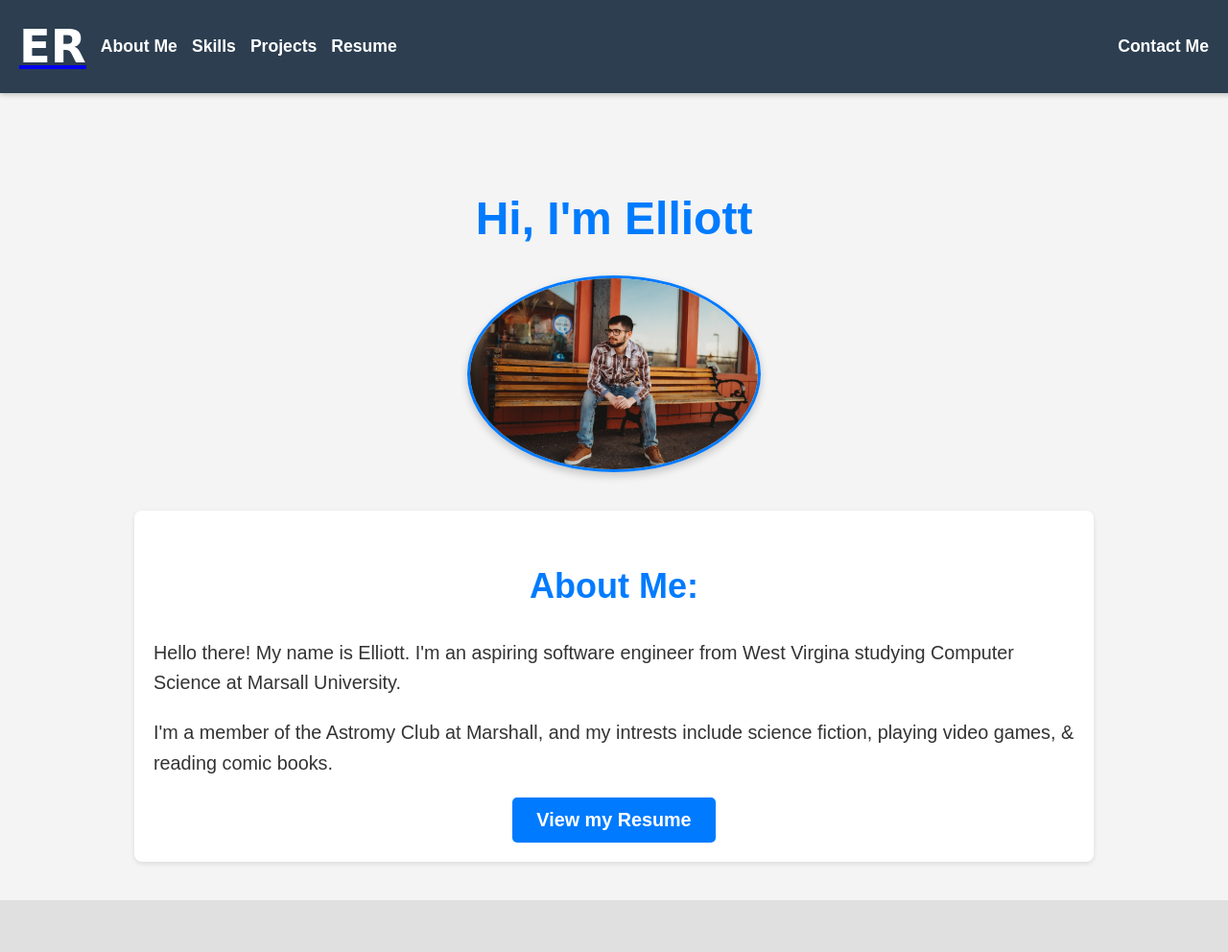
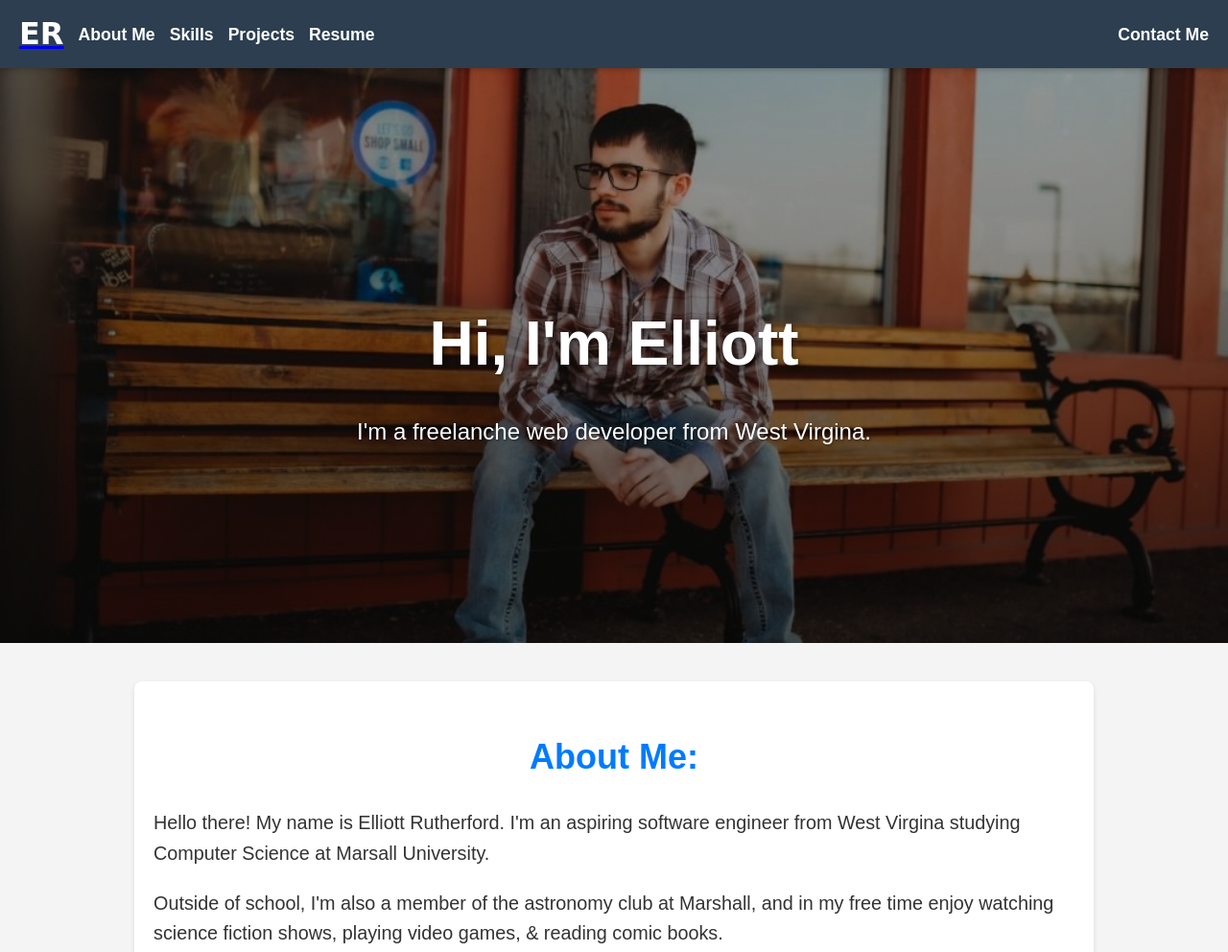
Before and after one commit to ElliottRutherford/ElliottRutherford.github.io, a plain HTML site: page index.html in a window 1280 px wide. Shown: the top 992 px of the page at 96% size. Drawn offline with Linux system fonts and the light colour scheme.

Commit message:
My picture is bigger now, so there's that.

```diff
--- a/index.html
+++ b/index.html
@@ -25,14 +25,20 @@
         </header>
 
         <main>
-            <h1>Hi, I'm Elliott</h1>
-            <img src="resources/images/me.jpg">
+            <section class="hero-section">
+                <img src="resources/images/me.jpg" alt="Elliott Rutherford" class="hero-image">
+                <div class="overlay"></div>
+                <div class="hero-content">
+                    <h1>Hi, I'm Elliott</h1>
+                    <p class="hero-bio">I'm a freelanche web developer from West Virgina.</p>
+                </div>
+            </section>
             <article id="about">
                 <h2>About Me:</h2>
-                <p>Hello there! My name is Elliott. I'm an aspiring software engineer from West Virgina studying Computer Science at Marsall University.</p>
-                <p>I'm a member of the Astromy Club at Marshall, and my intrests include science fiction, playing video games, & reading comic books. </p>
+                <p>Hello there! My name is Elliott Rutherford. I'm an aspiring software engineer from West Virgina studying Computer Science at Marsall University.</p>
+                <p>Outside of school, I'm also a member of the astronomy club at Marshall, and in my free time enjoy watching science fiction shows, playing video games, & reading comic books.</p>
                 <button class="resume-button">
-                    <a href="resources/documents/Elliott_Rutherford_Resume.docx" target="_blank" rel="noopener noreferrer">View my Resume</a>
+                    <a href="resources/documents/Elliott_Rutherford_Resume.pdf" target="_blank" rel="noopener noreferrer">View my Resume</a>
                 </button>
             </article>
             <section id="projects">
--- a/resources/styles.css
+++ b/resources/styles.css
@@ -19,7 +19,7 @@ body {
 
 main {
     flex-grow: 1;
-    padding-top: 150px;
+    padding-top: 70px; /* Adjusted to account for fixed header, allowing hero to fill below it */
 }
 
 header {
@@ -75,27 +75,75 @@ nav ul li a:hover {
     transform: translateY(-3px);
 }
 
-h1 {
+/* Updated styles for the Hero Section */
+.hero-section {
+    position: relative; /* Needed for absolute positioning of image and content */
+    width: 100%;
+    height: 600px; /* Adjust height as desired to make picture 'take up the whole section' */
+    overflow: hidden; /* Ensures image doesn't overflow */
+    display: flex;
+    justify-content: center;
+    align-items: center;
     text-align: center;
-    color: #007bff;
-    margin-top: 40px;
-    margin-bottom: 20px;
-    font-size: 3em;
+    color: white; /* Default text color for overlaid content */
 }
 
-h3 {
-    text-align: center;
+.hero-image {
+    position: absolute;
+    top: 0;
+    left: 0;
+    width: 100%;
+    height: 100%;
+    object-fit: cover; /* Ensures image covers the section without distortion */
+    z-index: 0; /* Behind overlay and content */
 }
 
-main > img {
+.overlay {
+    position: absolute;
+    top: 0;
+    left: 0;
+    width: 100%;
+    height: 100%;
+    background: linear-gradient(to bottom, rgba(0, 0, 0, 0.3), rgba(0, 0, 0, 0.6)); /* Faded/blended color effect */
+    z-index: 1; /* Between image and content */
+}
+
+.hero-content {
+    position: relative; /* Stacks correctly over overlay */
+    z-index: 2; /* On top of everything */
+    padding: 20px;
+    max-width: 800px; /* Limit content width for readability */
+}
+
+.hero-content h1 {
+    font-size: 4em; /* Make your name prominent */
+    margin-bottom: 10px;
+    text-shadow: 2px 2px 5px rgba(0, 0, 0, 0.5); /* Shadow for readability on image */
+    color: white; /* Ensure name is white */
+}
+
+.hero-content .hero-bio {
+    font-size: 1.5em; /* Short bio size */
+    margin-bottom: 20px;
+    text-shadow: 1px 1px 3px rgba(0, 0, 0, 0.5); /* Shadow for readability */
+    line-height: 1.4;
+}
+
+/* Remove or comment out previous main > img and hero-section h1 styles to avoid conflict */
+/* main > img {
     display: block;
-    max-width: 300px;
+    max-width: 250px;
     height: auto;
-    margin: 20px auto;
+    margin: 0px auto 20px auto;
     border-radius: 50%;
-    box-shadow: 0 4px 8px rgba(0, 0, 0, 0.2);
-    border: 3px solid #007bff;
+    box-shadow: 0 8px 16px rgba(0, 0, 0, 0.2);
+    border: 5px solid #007bff;
+    transition: transform 0.3s ease-in-out;
 }
+
+main > img:hover {
+    transform: scale(1.05);
+} */
 
 article {
     text-align: left;
@@ -424,8 +472,8 @@ p {
     font-size: 1.5em;
 }
 
-.resume-cta .resume-button { /* Reuses your existing .resume-button style */
-    /* No additional styles usually needed here unless you want to override */
+.resume-cta .resume-button {
+    /* Reuses your existing .resume-button style */
 }
 
 .button {
```
Also changed, not shown: contact.html (+4 -4 lines), resume.html (+73 -3 lines), websites.html (+9 -6 lines), 1 other file.
